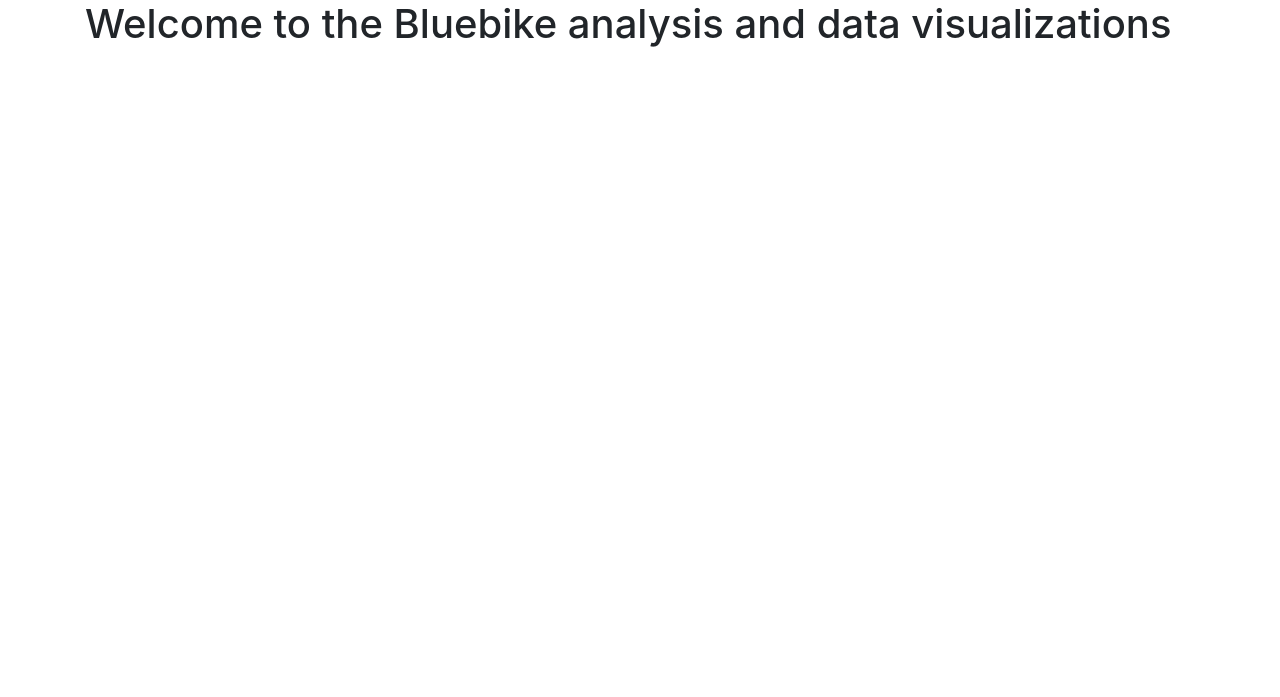
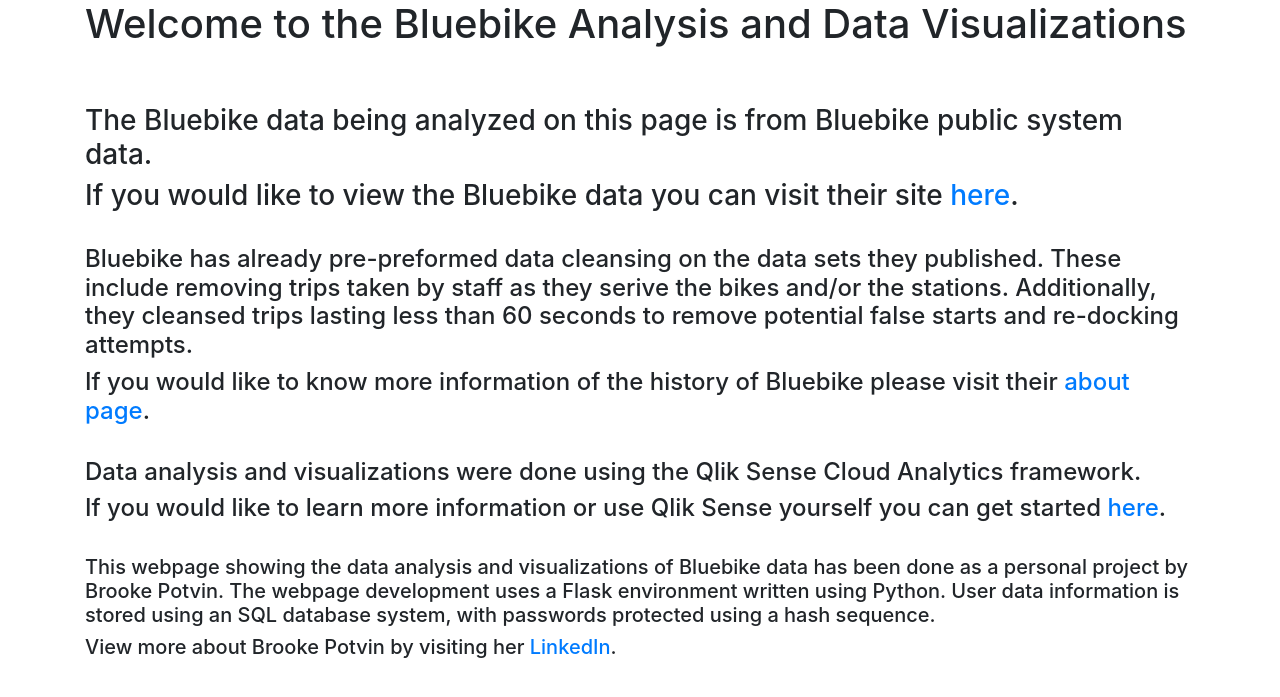
Before and after one commit to bpotvin06/BlueBike, a Flask app: page /about in a window 1280 px wide. Shown: the part 56-753 px from the top of the page. Run offline with Flask 3, Linux system fonts and the light colour scheme; a user stored in the database is signed in; some libraries are stand-ins or nearby versions.

Commit message:
about page

```diff
--- a/website/templates/about.html
+++ b/website/templates/about.html
@@ -4,7 +4,25 @@
 {% block content %}
 
 <head>
-    <h1>Welcome to the Bluebike analysis and data visualizations</h1>
+    <h1>Welcome to the Bluebike Analysis and Data Visualizations</h1>
 </head>
 
+<body>
+    <br>
+    <br>
+    <h3>The Bluebike data being analyzed on this page is from Bluebike public system data.</h3>
+    <h3>If you would like to view the Bluebike data you can visit their site <a id="BBData" href="https://s3.amazonaws.com/hubway-data/index.html">here</a>.</h3>
+    <br>
+    <h4>Bluebike has already pre-preformed data cleansing on the data sets they published. These include removing trips taken by staff as they serive the
+        bikes and/or the stations. Additionally, they cleansed trips lasting less than 60 seconds to remove potential false starts and re-docking attempts.</h4>
+    <h4>If you would like to know more information of the history of Bluebike please visit their <a id="BBAbout" href="https://www.bluebikes.com/about#:~:text=In%20April%20of%202011%2C%20Boston,the%20contract%20in%20January%202015.&text=The%20original%20Hubway%20system%20launched,and%2060%20stations%20throughout%20Boston.">about page</a>.</h4>
+    <br>
+    <h4>Data analysis and visualizations were done using the Qlik Sense Cloud Analytics framework.</h4>
+    <h4>If you would like to learn more information or use Qlik Sense yourself you can get started <a id="Qlik" href="https://www.qlik.com/us/products/qlik-sense#:~:text=Qlik%20Sense%20is%20a%20complete,to%20fully%20customize%20analytics%20solutions.">here</a>.</h4>
+    <br>
+    <h5>This webpage showing the data analysis and visualizations of Bluebike data has been done as a personal project by Brooke Potvin.
+        The webpage development uses a Flask environment written using Python. User data information is stored using an SQL database system, with passwords protected using a hash sequence.</h5>
+    <h5>View more about Brooke Potvin by visiting her <a id="BP" href="https://www.linkedin.com/in/brookepotvin/">LinkedIn</a>.</h5>
+</body>
+
 {% endblock %}
```
